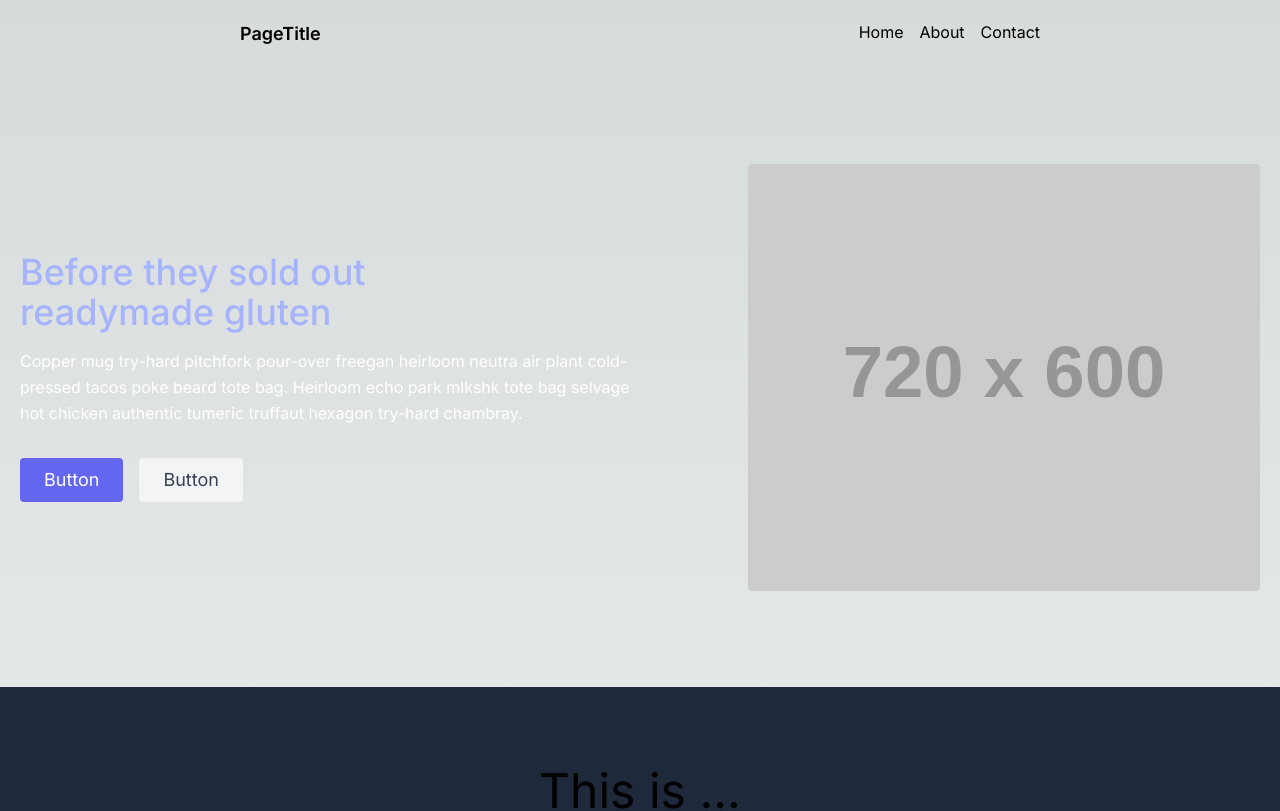
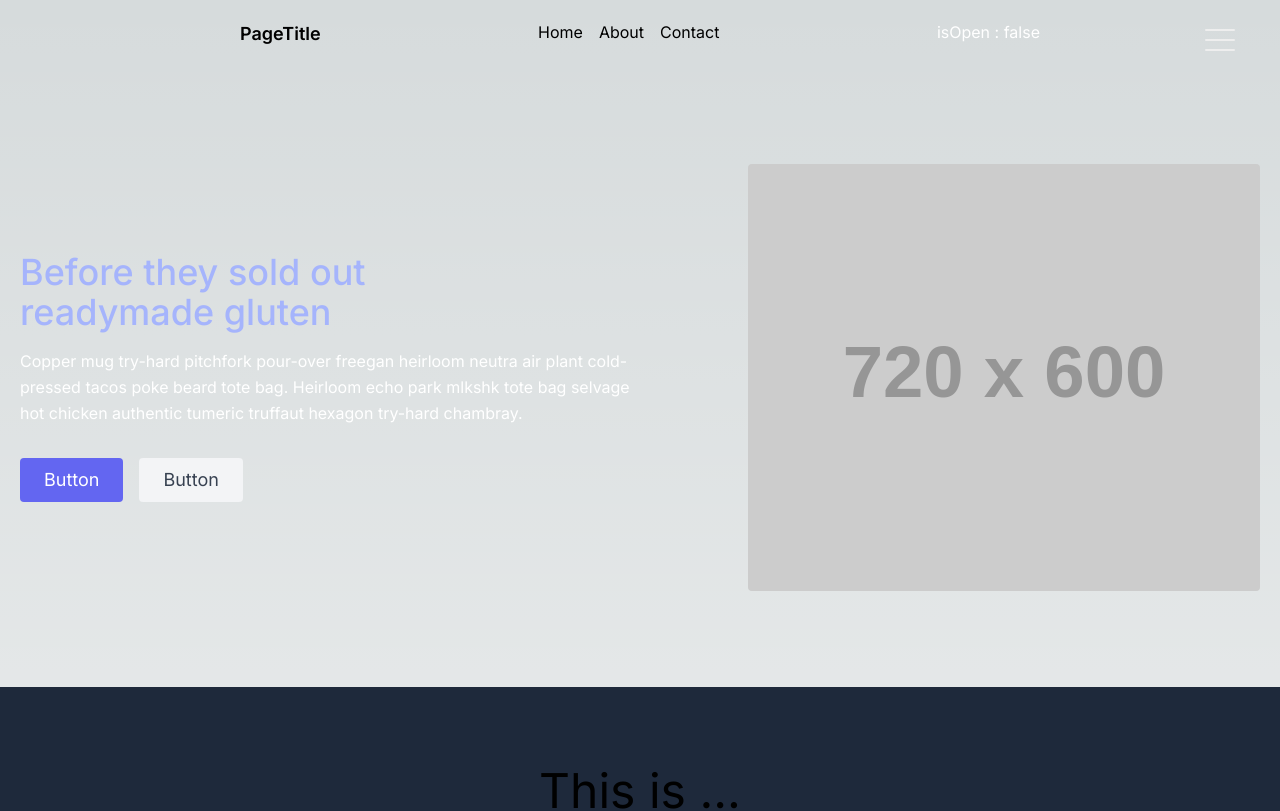
Before and after one commit to kentarokk/blue_city_static_website, a Next.js app: page /playground in a window 1280 px wide. Shown: the top 811 px of the page. Built offline with nearby package versions, Linux system fonts and the light colour scheme.

Commit message:
working/animetion HumburgerMenu

```diff
--- a/src/app/playground/Page.module.css
+++ b/src/app/playground/Page.module.css
@@ -20,3 +20,74 @@
   gap: 1rem;
   position: relative;
 }
+
+.toggle_btn {
+  display: block;
+  position: fixed;
+  top: 25px;
+  right: 45px;
+  width: 30px;
+  height: 30px;
+  transition: all 0.5s;
+  cursor: pointer;
+  z-index: 20;
+}
+.toggle_btn span {
+  display: block;
+  position: absolute;
+  left: 0;
+  width: 30px;
+  height: 2px;
+  background-color: #eee;
+  border-radius: 4px;
+  transition: all 0.5s;
+}
+.toggle_btn span:nth-child(1) {
+  top: 4px;
+}
+.toggle_btn span:nth-child(2) {
+  top: 14px;
+}
+.toggle_btn span:nth-child(3) {
+  top: 24px;
+}
+.open .toggle_btn span {
+  background-color: #fff;
+}
+
+.open_toggle_btn {
+  display: block;
+  position: fixed;
+  top: 25px;
+  right: 45px;
+  width: 30px;
+  height: 30px;
+  transition: all 0.5s;
+  cursor: pointer;
+  z-index: 20;
+}
+
+.open_toggle_btn span {
+  display: block;
+  position: absolute;
+  left: 0;
+  width: 30px;
+  height: 2px;
+  background-color: #eee;
+  border-radius: 4px;
+  transition: all 0.5s;
+}
+
+.open_toggle_btn span:nth-child(1) {
+  -webkit-transform: translateY(0px) rotate(-315deg);
+  transform: translateY(0px) rotate(-315deg);
+}
+
+.open_toggle_btn span:nth-child(2) {
+  opacity: 0;
+}
+
+.open_toggle_btn span:nth-child(3) {
+  -webkit-transform: translateY(0px) rotate(315deg);
+  transform: translateY(0px) rotate(315deg);
+}
--- a/src/app/playground/page.tsx
+++ b/src/app/playground/page.tsx
@@ -1,5 +1,7 @@
+"use client";
+
 import Link from "next/link";
-import React from "react";
+import React, { useState } from "react";
 import style from "./Page.module.css";
 
 const menu_items = [
@@ -14,6 +16,12 @@ const menu_items = [
 ];
 
 const PlayGround = () => {
+  const [isOpen, setIsOpen] = useState(false);
+
+  const toggleIsOpen = () => {
+    setIsOpen((prev) => !prev);
+  };
+
   return (
     <>
       <nav className="my-5 mx-60 flex justify-between">
@@ -31,6 +39,16 @@ const PlayGround = () => {
           <Link className={style.nav_items} href="/">
             <span className={style.item}>Contact</span>
           </Link>
+        </div>
+        <h2 className="text-white">isOpen : {isOpen ? "true" : "false"}</h2>
+
+        <div
+          className={isOpen ? style.open_toggle_btn : style.toggle_btn}
+          onClick={toggleIsOpen}
+        >
+          <span></span>
+          <span></span>
+          <span></span>
         </div>
       </nav>
 
```
